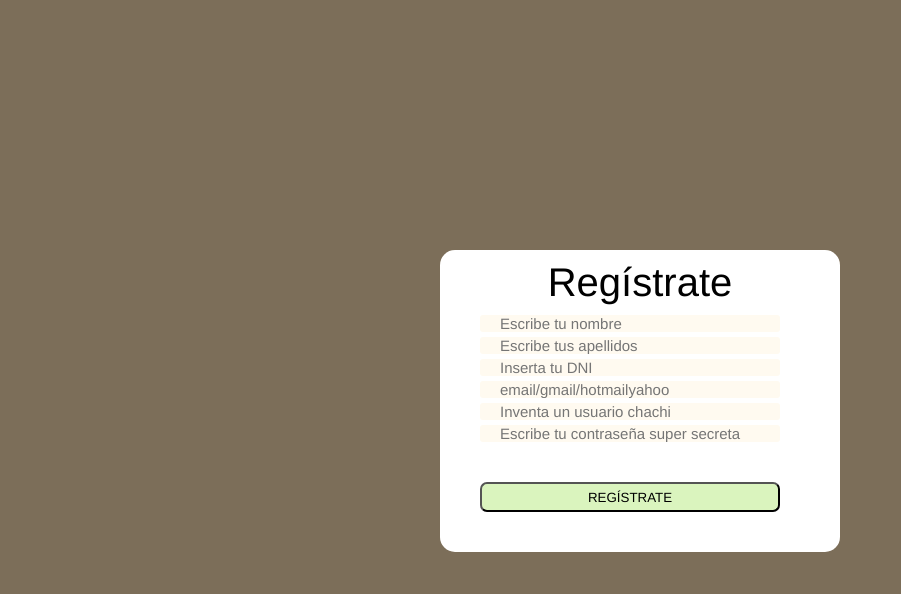
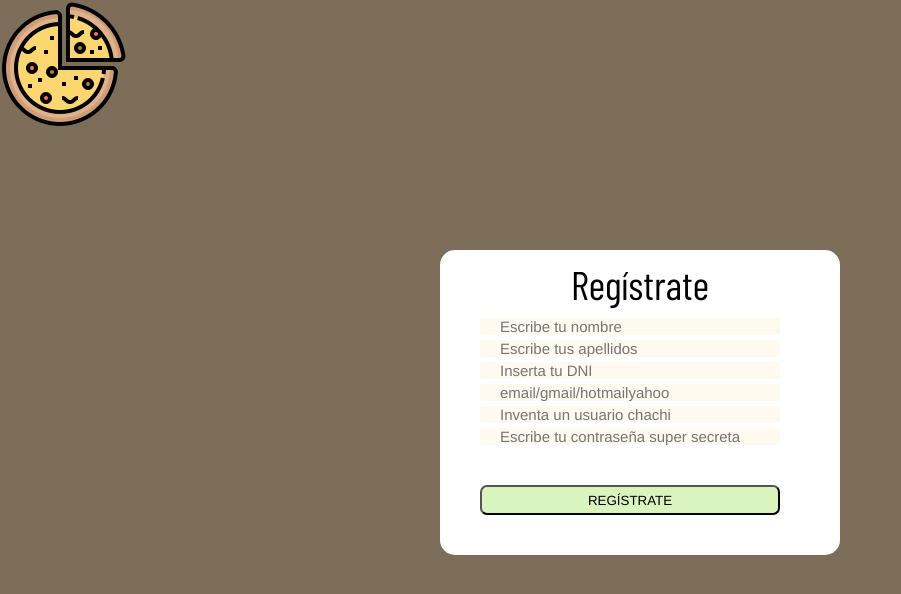
Before and after one commit to speedfooder/iissi-speedfooder, a PHP site: page /html/formularioSesion.php in a window 1280 px wide. Shown: the top 594 px of the page, without its empty margins (0-901 px from the left). Run offline with PHP 8.4, Linux system fonts and the light colour scheme.

Commit message:
Modifications on  sign in form
Added the icon to return to index. modified part of the css
to fit it to the standard.

```diff
--- a/css/signinform.css
+++ b/css/signinform.css
@@ -28,6 +28,7 @@ p#titulo{
     font-size: 40px;
     margin-top: 10px;
     padding-bottom: 5px;
+    font-family: 'Barlow Condensed', sans-serif;
 }
 
 input[type="text"], input[type="mail"], input[type="password"]{
@@ -53,3 +54,22 @@ input[type="submit"]{
     background-color: #daf4be;
 
 }
+
+.btn-main-icon {
+  background: transparent;
+  border: none;
+  width: 4%;
+  height: 4%;
+}
+
+.p-inicio {
+	font-family: 'Overpass', sans-serif;
+	font-size: 100%;
+	text-transform: uppercase;
+	display:inline-block;
+	text-align: right;
+	text-transform: uppercase;
+	color: #efdfc4;
+	letter-spacing: 3px;
+    padding-top: 3px;
+}
--- a/html/formularioSesion.php
+++ b/html/formularioSesion.php
@@ -3,9 +3,13 @@
     <meta charset="UTF-8">
     <title>Inicio de Sesión</title>
     <link rel="stylesheet" type="text/css" href="../css/signinform.css">
+    <link href="https://fonts.googleapis.com/css?family=Barlow+Condensed|Overpass" rel="stylesheet">
 </head>
 <body>
-
+  <div class="d-inicio">
+    <a href="index.html"><button class="btn-main-icon"><img src="../images/speedfooder-icon.png"></button>
+    </a>
+  </div>
 <section id="formulario">
 <p id="titulo">Regístrate</p>
   <form action="action_registro.php" method="post">
```
